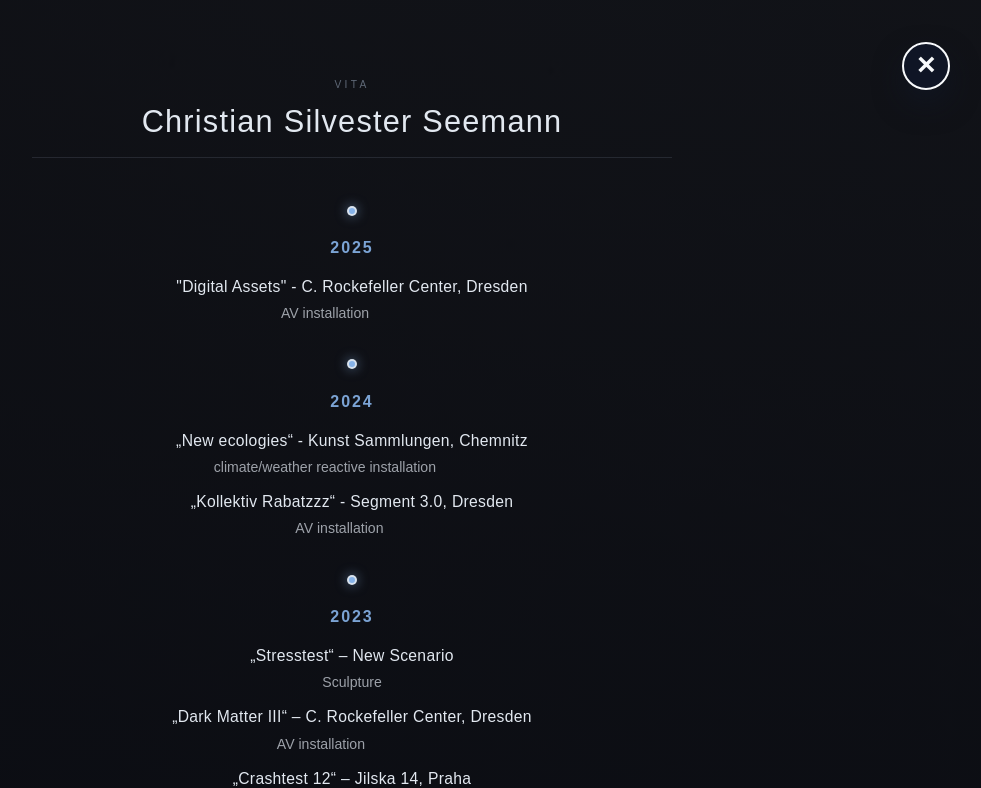
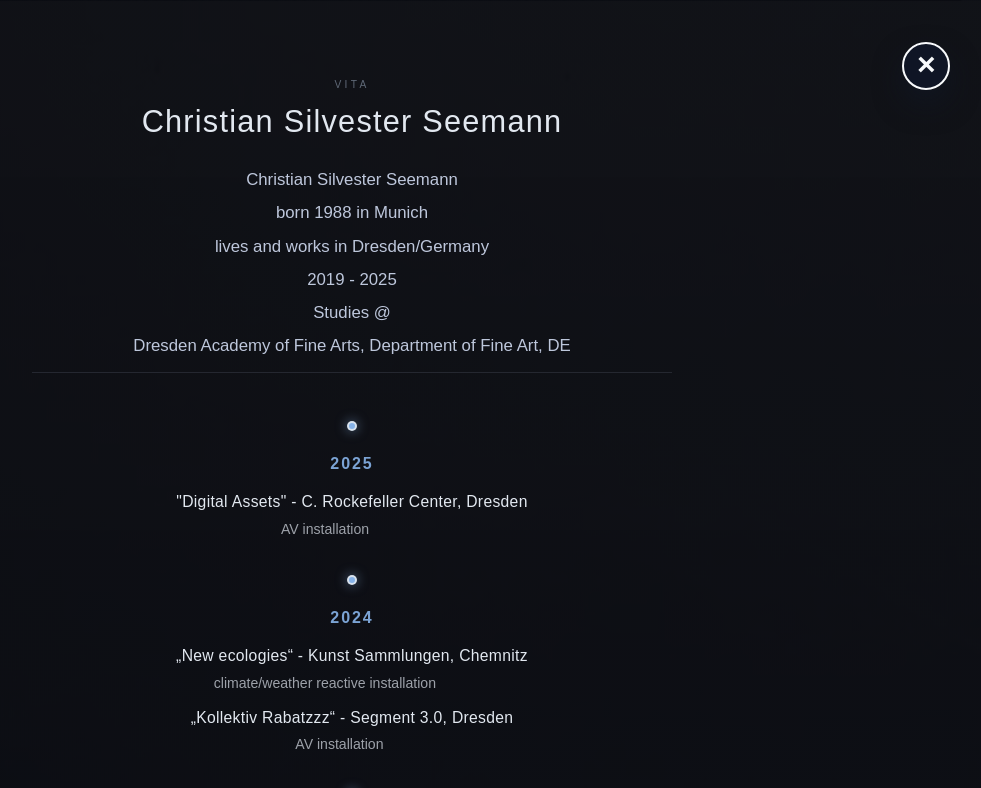
Before and after one commit to macthechilla-boop/CSS, a Next.js app: page /vita in a window 1280 px wide. Shown: the top 788 px of the page, without its empty margins (288-1269 px from the left). Built offline with nearby package versions, Linux system fonts and the light colour scheme.

Commit message:
Add Vita intro bio text

```diff
--- a/src/app/vita/page.tsx
+++ b/src/app/vita/page.tsx
@@ -14,6 +14,7 @@ type TimelineYear = {
 };
 
 type VitaData = {
+  intro: string[];
   timeline: TimelineYear[];
   contact?: string;
 };
@@ -105,7 +106,7 @@ const VitaPage = () => {
   }, []);
 
   const vitaSource = vitaRaw.trim() ? vitaRaw : FALLBACK_VITA;
-  const { timeline, contact } = useMemo(() => parseVita(vitaSource), [vitaSource]);
+  const { intro, timeline, contact } = useMemo(() => parseVita(vitaSource), [vitaSource]);
 
   return (
     <main className="vita-root">
@@ -116,6 +117,13 @@ const VitaPage = () => {
       <section className="vita-intro">
         <p className="vita-eyebrow">vita</p>
         <h1>Christian Silvester Seemann</h1>
+        {intro.length > 0 && (
+          <div className="vita-intro-text">
+            {intro.map((line) => (
+              <p key={line}>{line}</p>
+            ))}
+          </div>
+        )}
       </section>
 
       <section className="vita-timeline" aria-label="Exhibition timeline">
@@ -185,6 +193,20 @@ const VitaPage = () => {
         h1 {
           font-size: clamp(1.5rem, 2.4vw, 2rem);
           letter-spacing: 0.04em;
+          margin: 0;
+        }
+
+        .vita-intro-text {
+          display: flex;
+          flex-direction: column;
+          gap: 0.4rem;
+          margin-top: 1.4rem;
+          color: rgba(214, 224, 247, 0.88);
+          font-size: clamp(0.95rem, 1.8vw, 1.05rem);
+          line-height: 1.6;
+        }
+
+        .vita-intro-text p {
           margin: 0;
         }
 
@@ -355,11 +377,13 @@ export default VitaPage;
 
 function parseVita(raw: string): VitaData {
   const lines = raw.split("\n").map((line) => line.trim());
+  const intro: string[] = [];
   const timeline: TimelineYear[] = [];
   let currentYear: string | null = null;
   let currentItems: TimelineItem[] = [];
   let pendingTitle: string | null = null;
   let contact: string | undefined;
+  let timelineStarted = false;
 
   for (const line of lines) {
     if (!line) {
@@ -372,12 +396,22 @@ function parseVita(raw: string): VitaData {
     }
 
     if (/^\d{4}$/.test(line)) {
+      timelineStarted = true;
       if (currentYear && currentItems.length) {
         timeline.push({ year: currentYear, items: currentItems });
       }
       currentYear = line;
       currentItems = [];
       pendingTitle = null;
+      continue;
+    }
+
+    if (!timelineStarted) {
+      const normalized = line.toLowerCase();
+      if (normalized === "vita" || normalized.startsWith("group exhibition")) {
+        continue;
+      }
+      intro.push(line);
       continue;
     }
 
@@ -402,5 +436,5 @@ function parseVita(raw: string): VitaData {
     }
   }
 
-  return { timeline, contact };
+  return { intro, timeline, contact };
 }
```
